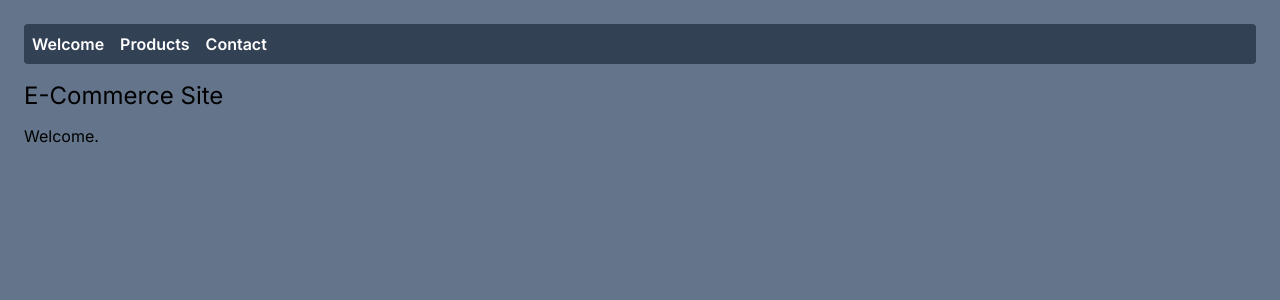
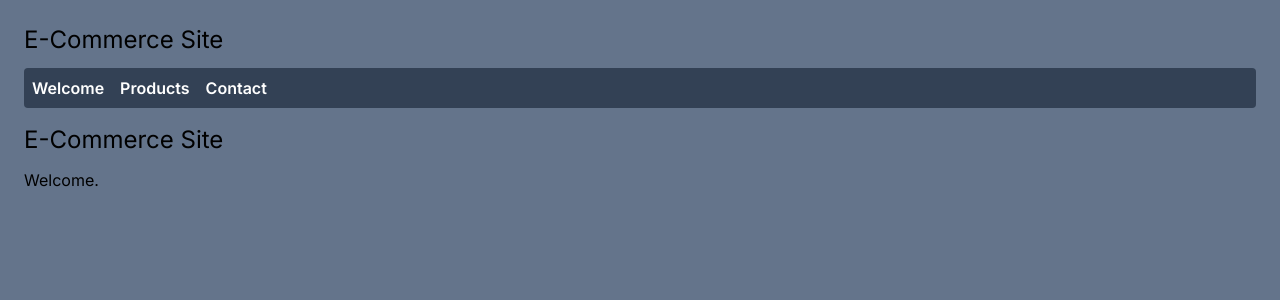
Before and after one commit to Ibrahimzene/my-ecommerce, a Next.js app: page / in a window 1280 px wide. Shown: the top 300 px of the page. Built offline with nearby package versions, Linux system fonts and the light colour scheme.

Commit message:
Add Header component to layout

```diff
--- a/src/app/layout.tsx
+++ b/src/app/layout.tsx
@@ -2,6 +2,7 @@ import type { Metadata } from "next";
 import { Inter } from "next/font/google";
 import "./globals.css";
 import { Nav } from "@/components/Nav";
+import { Header } from "@/components/Header";
 
 const inter = Inter({ subsets: ["latin"] });
 
@@ -17,8 +18,9 @@ export default function RootLayout({
 }>) {
 	return (
 		<html lang="en">
-			<body className={`${inter.className} bg-slate-500 p-6`}>
-    <Nav/>
+      <body className={`${inter.className} bg-slate-500 p-6`}>
+        <Header/>
+				<Nav />
 				{children}
 			</body>
 		</html>
--- /dev/null
+++ b/src/components/Header.tsx
@@ -0,0 +1,3 @@
+export const Header = () => {
+	return <h1 className="text-2xl mb-3">E-Commerce Site</h1>;
+};
```
